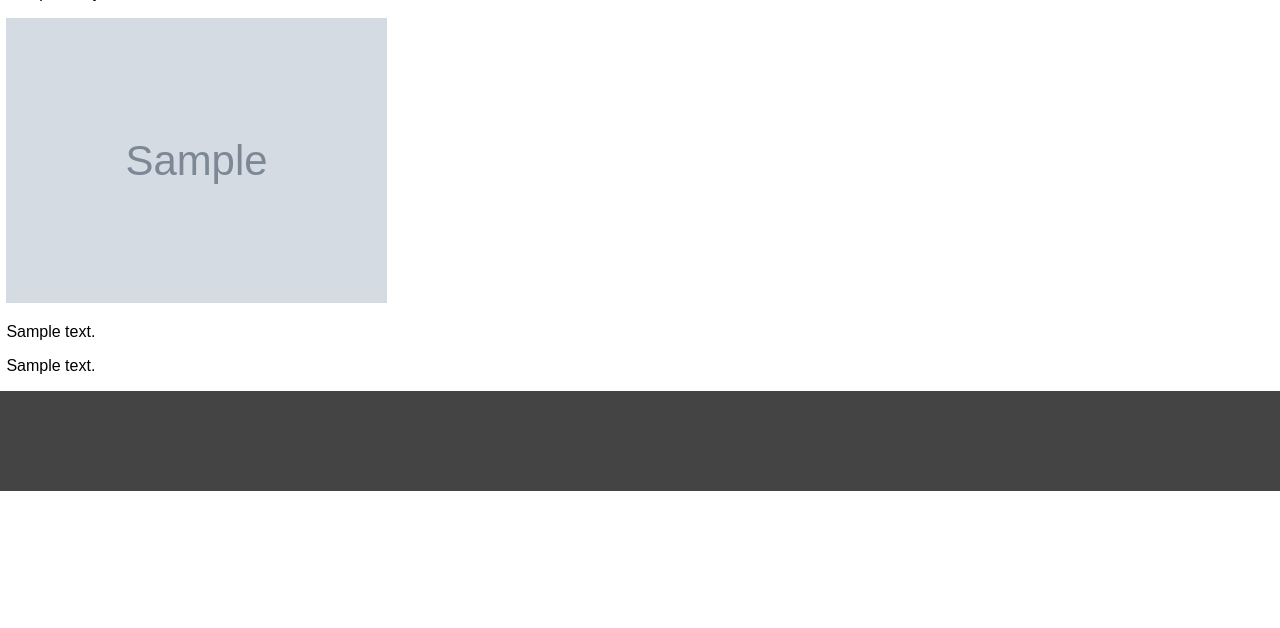
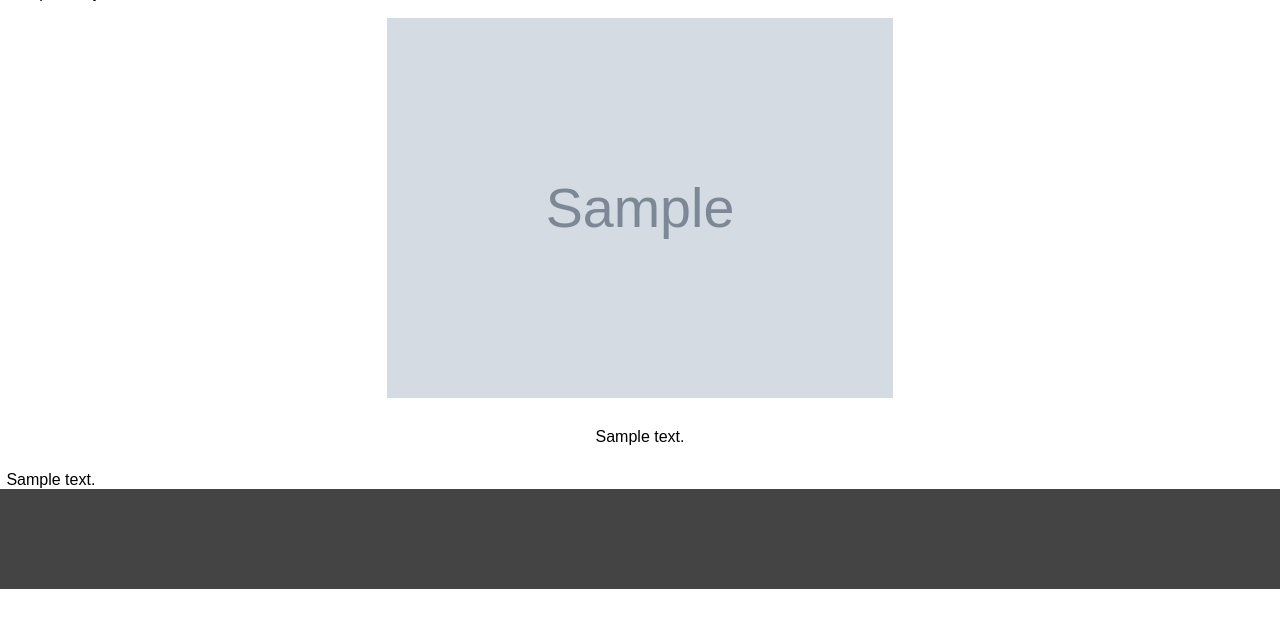
Before and after one commit to Copenbacon/PersonalSite, a Django app: page /blog/entries/1/ in a window 1280 px wide. Shown: the part 80-708 px from the top of the page. Run offline with Django 3.2, Linux system fonts and the light colour scheme; tables that the repository leaves empty hold one stand-in row (values such as "Sample post"); grey boxes marked "Sample" are stand-in pictures; grey boxes labelled with a size stand in for pictures from a placeholder-image service; some libraries are stand-ins or nearby versions.

Commit message:
working on entry id pages CSS and layout

```diff
--- a/personal_site/blog/templates/blog/entry_id.html
+++ b/personal_site/blog/templates/blog/entry_id.html
@@ -9,7 +9,7 @@
 		<p>{{ entry.title }}</p>
 		<a href="{{ entry.image_file.url }}">
 		<img src="{{ entry.image_file.url }}" class="entry-page-main-img"></a>
-		<p>{{ entry.description }}</p>
-		<p>{{ entry.text }} </p>
+		<p class="entry-page-description">{{ entry.description }}</p>
+		<p class="entry-page-text">{{ entry.text }} </p>
 
 {% endblock %}
--- a/personal_site/personal_site/static/modules.css
+++ b/personal_site/personal_site/static/modules.css
@@ -60,9 +60,12 @@ img#mobilelogo{
 
 .entry-page-main-img{
   width: 70%;
+  margin: auto 15%;
 }
 
 .entry-ul{
+  margin: auto;
+  margin-top: 10%;
   width: 85%;
   text-align: center;
 }
@@ -149,6 +152,15 @@ p#featured-section-verbiage {
   background-color: rgb(0, 29, 152);
 }
 
+.entry-page-description{
+	margin: 2% 5%;
+	text-align: center;
+}
+
+.entry-page-text{
+	margin: auto;
+}
+
 @media screen and (min-width:700px) {
 
 	#mobileheader{
@@ -221,7 +233,8 @@ p#featured-section-verbiage {
 	}
 
 	.entry-page-main-img{
-	  width: 30%;
+	  width: 40%;
+	  margin: auto 30%;
 	}
 
 	.entry-ul{
```
